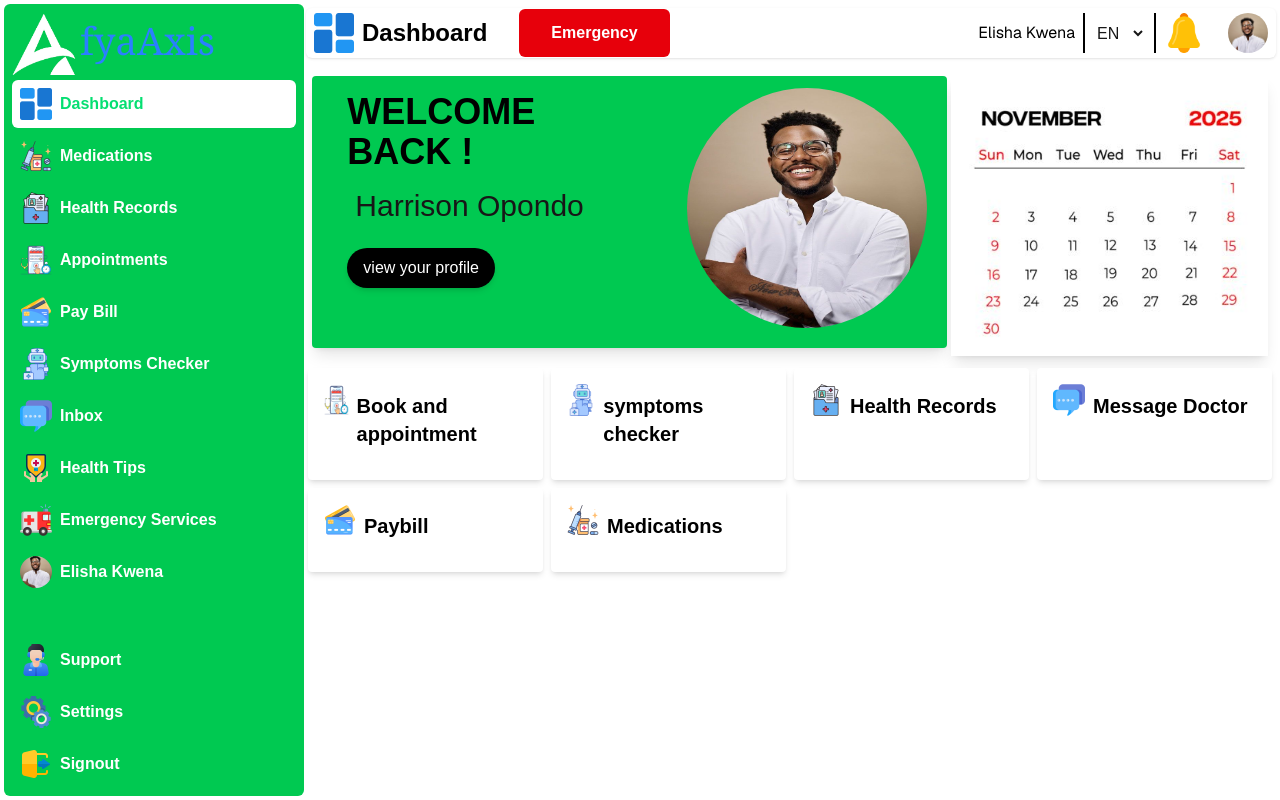
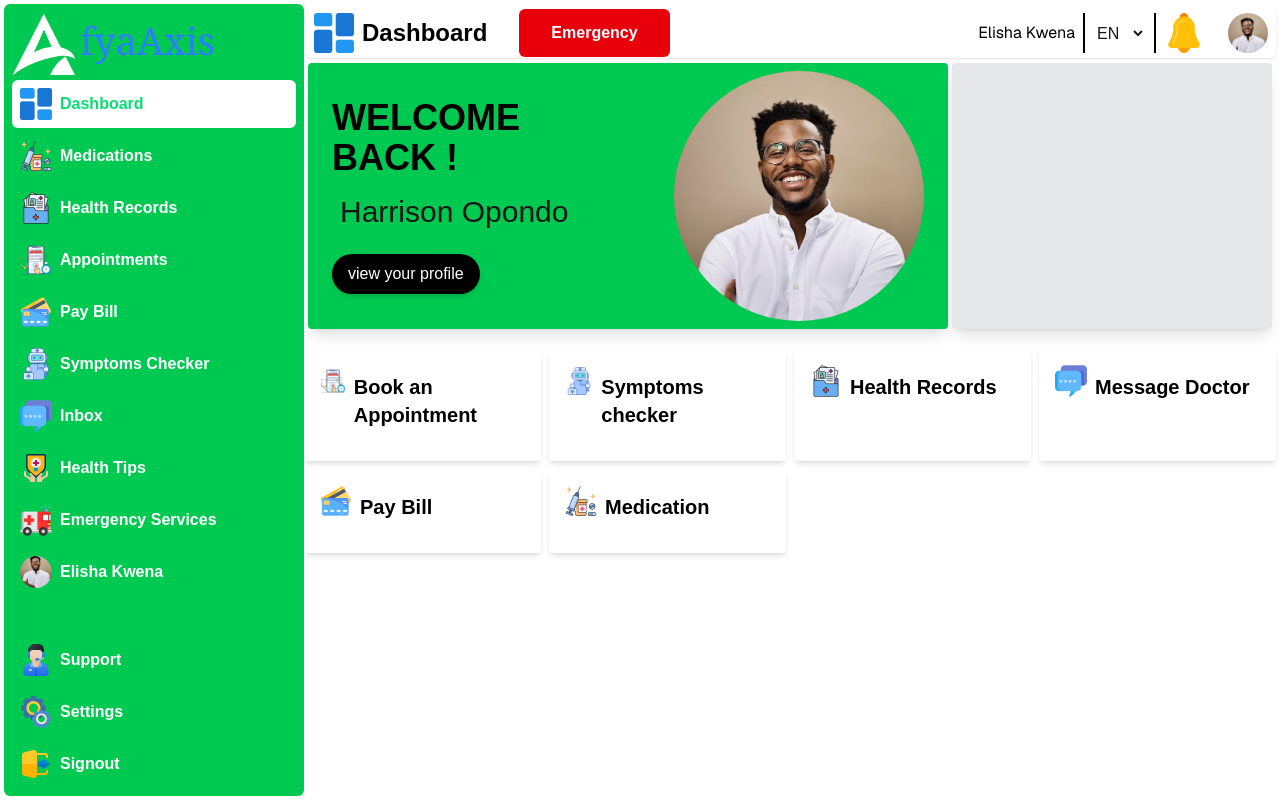
Before and after one commit to Elisha-Kwena/afyaaxis, a Next.js app in the folder client/: page /dashboard in a window 1280 px wide. Built offline with nearby package versions, Linux system fonts and the light colour scheme.

Commit message:
Refactor dashboard shortcuts to use constants
Moved dashboard shortcut card data to a new constants/Dashboard.ts file and updated the dashboard page to render shortcut cards dynamically from this array. Improved card layout and image handling, and adjusted sidebar hover styles for better visibility.

```diff
--- a/client/src/app/(patient)/dashboard/page.tsx
+++ b/client/src/app/(patient)/dashboard/page.tsx
@@ -2,19 +2,21 @@
 import { useSidebar } from "@/contexts/SidebarContext";
 import Navbar from "@/components/navigation/Navbar";
 import Image from "next/image";
+import Link from "next/link";
+import { shortcuts } from "@/constants/Dashboard";
 export default function DashBoard() {
   const { isOpen } = useSidebar();
   return (
     <>
       <Navbar />
       <section
-        className={`p-2 transition-all h-screen bg-white-200 duration-300 lg:pt-18 md:pt-16 ${
-          isOpen ? "md:ml-[300px]" : "md:ml-0"
+        className={`p-1 transition-all h-screen bg-white-200 duration-300 pt-[59px] ${
+          isOpen ? "md:ml-[300px]" : "md:ml-[55px]"
         }`}
       >
-        <div className="flex flex-col  md:flex-row  h-70 p-1 w-full ">
-          <div className=" flex bg-green-500 shadow-lg mx-auto w-2/3 justify-around rounded">
-            <div className="p-4 w-1/2  ">
+        <div className="flex flex-col  md:flex-row  p-1 w-full ">
+          <div className=" flex items-center justify-between bg-green-500 h-full shadow-lg mx-auto w-2/3 rounded px-4">
+            <div className="p-2 w-1/2  ">
               <h1 className="text-black font-bold text-4xl mb-2  ">
                 WELCOME BACK !
               </h1>
@@ -25,114 +27,44 @@ export default function DashBoard() {
             </div>
 
             {/* Image Section */}
-            <div className="relative ">
-              <img
+            <div className="p-2 ">
+              <div className="w-[250px] h-[250px] rounded-full overflow-hidden relative">
+                <Image
                 src="/images/user.jpg"
                 alt="profile image"
-                className=" border-black rounded-full w-60 h-60 mx-auto mt-3"
+                fill
+                className="object-top object-cover"
               />
+              </div>
             </div>
           </div>
+          {/*calender*/}
+          <div className="bg-gray-200 shadow-lg w-1/3  rounded ml-1  ">
+            <div className="w-full [h-250px] relative">
 
-          {/*calender*/}
-
-          <div className="bg-gray-200 shadow-lg w-1/3 h-70 rounded ml-1 ">
-            <img
-              src="/images/calendar.jpg"
-              alt="calendar"
-              className="w-full h-70"
-            />
+            </div>
           </div>
         </div>
 
         {/*cards*/}
-        <div className="grid grid-cols-1 md:grid-cols-4 lg:grid-cols-4 gap-2 mt-4">
-          <div className="bg-white shadow-md rounded flex justify-start p-4">
-            {/* Card Content */}
-            <div>
-              <img
-                src="/icons/appointment.png"
-                alt="Appointments Icon"
-                className="w-8 h-8 mb-2 "
-              />
-            </div>
-            <div>
-              <h2 className=" text-black text-xl p-2 font-semibold mb-2">
-                Book and appointment
-              </h2>
-            </div>
-          </div>
-          <div className="bg-white shadow-md flex justify-start rounded p-4">
-            {/* Card Content */}
-            <div>
-              <img
-                src="/icons/symptoms checker.png"
-                alt="Appointments Icon"
-                className="w-8 h-8 mb-2"
-              />
-            </div>
-            <div>
-              <h2 className=" text-black p-2 text-xl font-semibold mb-2">
-                symptoms checker
-              </h2>
-            </div>
-          </div>
-          <div className="bg-white flex justify-start shadow-md rounded p-4">
-            <div>
-              <img
-                src="/icons/healthrecords.png"
-                alt="Appointments Icon"
-                className="w-8 h-8 mb-2"
-              />
-            </div>
-            <div>
-              <h2 className=" text-black p-2 text-xl font-semibold mb-2">
-                Health Records
-              </h2>
-            </div>
-          </div>
-          <div className="bg-white flex justify-start shadow-md rounded p-4">
-            <div>
-              <img
-                src="/icons/chats.png"
-                alt="Appointments Icon"
-                className="w-8 h-8 mb-2"
-              />
-            </div>
-            <div>
-              <h2 className=" text-black p-2 text-xl font-semibold mb-2">
-                Message Doctor
-              </h2>
-            </div>
-          </div>
-          <div className="bg-white flex justify-start shadow-md rounded p-4">
-            <div>
-              <img
-                src="/icons/billing.png"
-                alt="Appointments Icon"
-                className="w-8 h-8 mb-2"
-              />
-            </div>
-            <div>
-              <h2 className=" text-black p-2 text-xl font-semibold mb-2">
-                Paybill
-              </h2>
-            </div>
-          </div>
-          <div className="bg-white flex justify-start shadow-md rounded p-4">
-            <div>
-              <img
-                src="/icons/medications.png"
-                alt="Appointments Icon"
-                className="w-8 h-8 mb-2"
-              />
-            </div>
-            <div>
-              <h2 className=" text-black p-2 text-xl font-semibold mb-2">
-                Medications
-              </h2>
-            </div>
-          </div>
+        <div className={`grid grid-cols-1 gap-2 mt-4 ${isOpen?"md:grid-cols-4 lg:grid-cols-4":"md:grid-cols-5 lg:grid-cols-5"}`}>
+            {shortcuts.map((link,index)=>(
+                <Link key={index} href={link.href} className="bg-white shadow-md rounded flex justify-start p-4">
+                    {/* Card Content */}
+                        <div className="w-8 h-8 relative">
+                            <Image
+                                src={link.icon.src}
+                                alt={link.label}
+                                fill
+                                className="object-contain object-center"
+                            />
+                        </div>
+                        <div>
+                            <h2 className=" text-black text-xl p-2 font-semibold mb-2">{link.label}</h2>
+                        </div>
+                </Link>
+            ))}
+
         </div>
       </section>
     </>
--- a/client/src/components/navigation/Sidebar.tsx
+++ b/client/src/components/navigation/Sidebar.tsx
@@ -55,7 +55,7 @@ export default function Sidebar(){
                             {isUserProfile ? username : link.label}
                           </span>
 
-                          <div className={`absolute transition-all duration-300 ease-in-out flex items-center justify-start left-[130%] w-[150px] h-full p-2 rounded-md ${isOpen ? "hidden":"visible"} group-hover:shadow ${pathname === (isUserProfile ? "/" : link.href)?"shadow":""}`}>
+                          <div className={`absolute transition-all duration-300 ease-in-out flex items-center justify-start left-[130%] w-[150px] h-full p-2 rounded-md group-hover:shadow ${pathname === (isUserProfile ? "/" : link.href)?"shadow":""} ${isOpen ?"hidden ":"visible opacity-0 group-hover:opacity-100 group-hover:bg-white"}`}>
                               <span className={`font-bold capitalize group-hover:text-green-400 transition-all duration-300 ease-in-out  ${pathname === (isUserProfile ? "/" : link.href) ? "text-green-400" : "text-white"}`}>{isUserProfile ? username : link.label}</span>
                           </div>
                         </Link>
--- /dev/null
+++ b/client/src/constants/Dashboard.ts
@@ -0,0 +1,16 @@
+import icon2 from "../../public/icons/medications.png"
+import icon3 from "../../public/icons/healthrecords.png"
+import icon4 from "../../public/icons/appointment.png"
+import icon5 from "../../public/icons/billing.png"
+import icon6 from "../../public/icons/symptoms checker.png"
+import icon7 from "../../public/icons/chats.png"
+
+
+export const shortcuts =[
+    {icon:icon4,label:"Book an Appointment",href:"/appointment"},
+    {icon:icon6,label:"Symptoms checker",href:"//symptoms-checker"},
+    {icon:icon3,label:"Health Records",href:"/health-records"},
+    {icon:icon7,label:"Message Doctor",href:"/inbox"},
+    {icon:icon5,label:"Pay Bill",href:"/billing"},
+    {icon:icon2,label:"Medication",href:"/medication"},
+]
```
